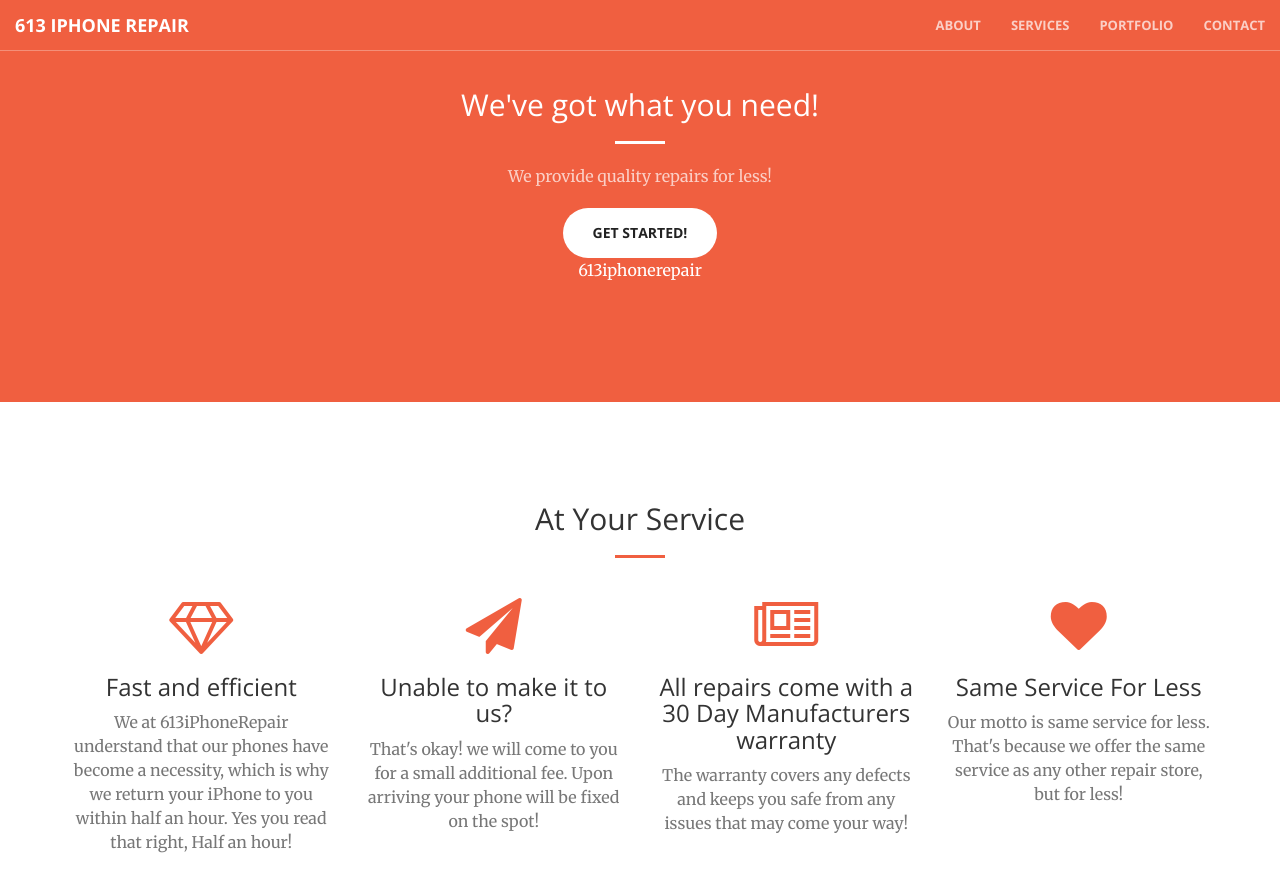
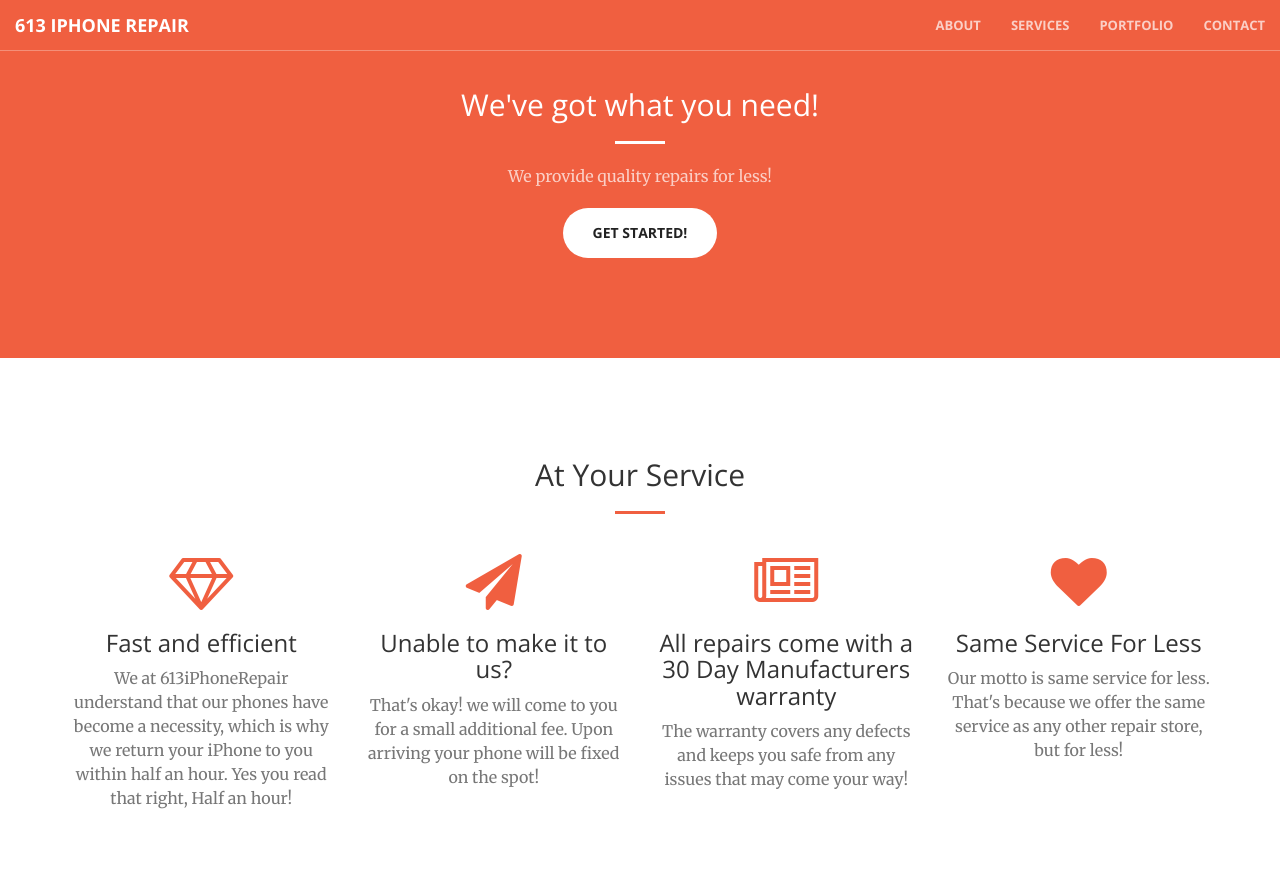
Before and after one commit to SuhaibElkomy/613iphonerepair, a Jekyll site: the page built from index.html, in a window 1280 px wide and 900 px high, scrolled down 912 px. Shown: the top 892 px of the window. Built offline with Jekyll 4.4.1, drawn with Linux system fonts in a browser that asks for light colours.

Commit message:
Update call-to-action.html

```diff
--- a/_includes/call-to-action.html
+++ b/_includes/call-to-action.html
@@ -5,8 +5,8 @@
                 <h2 class="section-heading">We've got what you need!</h2>
                 <hr class="light">
                 <p class="text-faded">We provide quality repairs for less!</p>
-                <a href="facebook.com/613iphonerepair" class="btn btn-default btn-xl">Get Started!</a>
-                <p>613iphonerepair</p>
+                <a href="http://facebook.com/613iphonerepair" class="btn btn-default btn-xl">Get Started!</a>
+
             </a>
             </div>
         </div>
```
